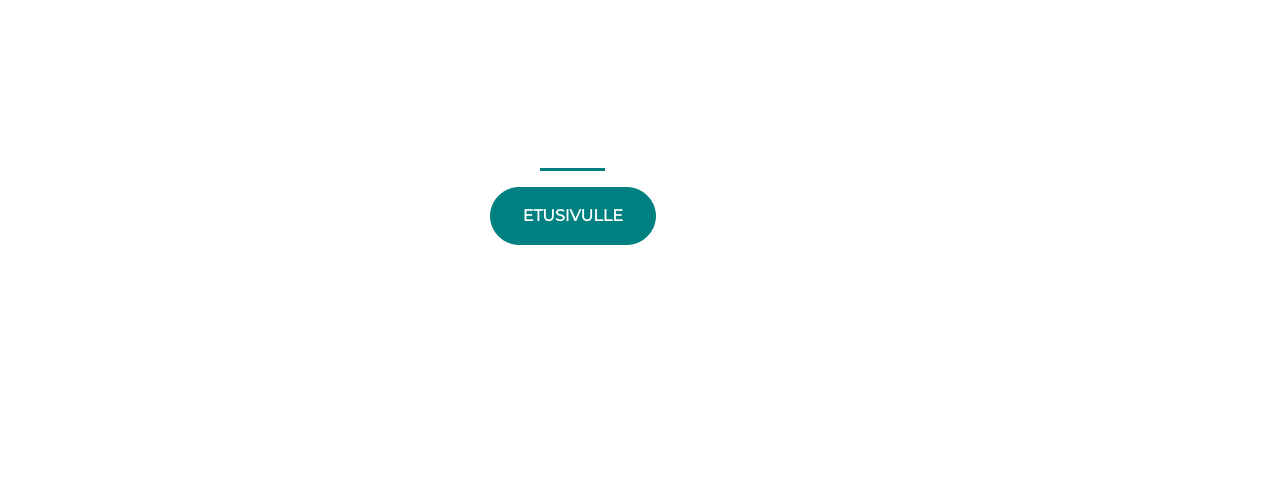
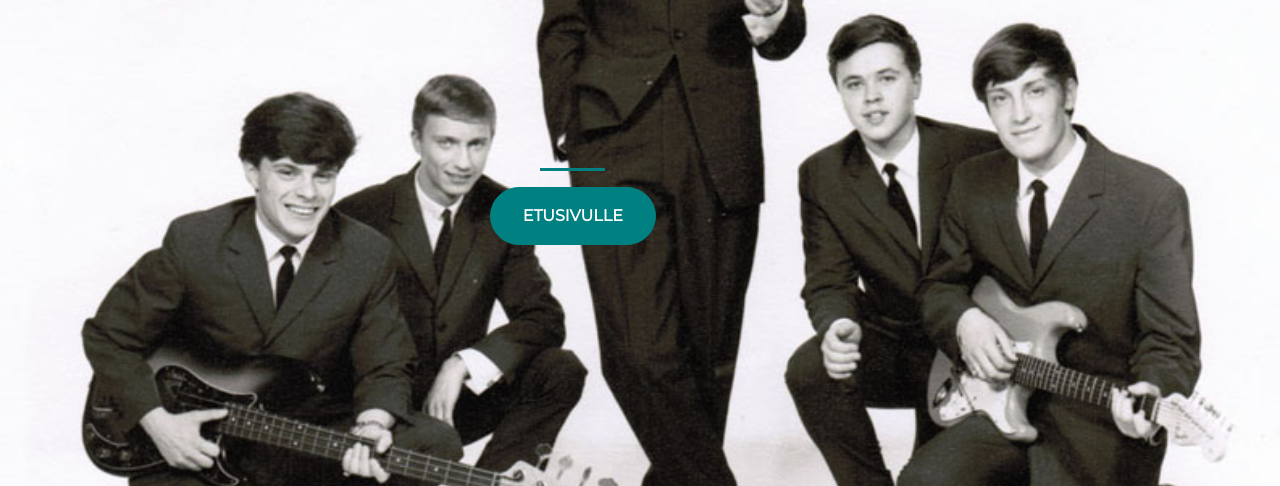
Before and after one commit to CodeToScience/thesoundsmockup, a plain HTML site: page index.html in a window 1280 px wide. Shown: the part 314-800 px from the top of the page. Drawn offline with nearby package versions, Linux system fonts and the light colour scheme.

Commit message:
Update landing.css

```diff
--- a/css/landing.css
+++ b/css/landing.css
@@ -3,7 +3,7 @@ html {
   width: 100%;
   height: 100%;
   font-family: "Montserrat", sans-serif;
-  background: url(./images/thesounds64.jpg) no-repeat top center fixed;
+  background: url(../images/thesounds64.jpg) no-repeat top center fixed;
   -webkit-background-size: cover;
   -moz-background-size: cover;
   -o-background-size: cover;
```
